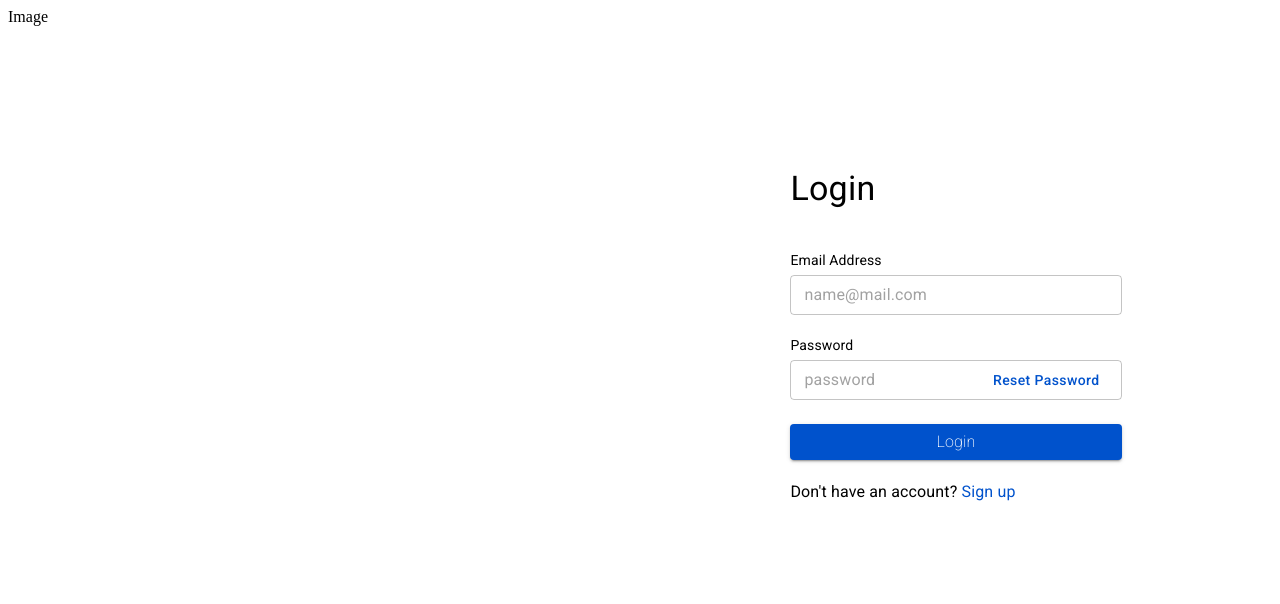
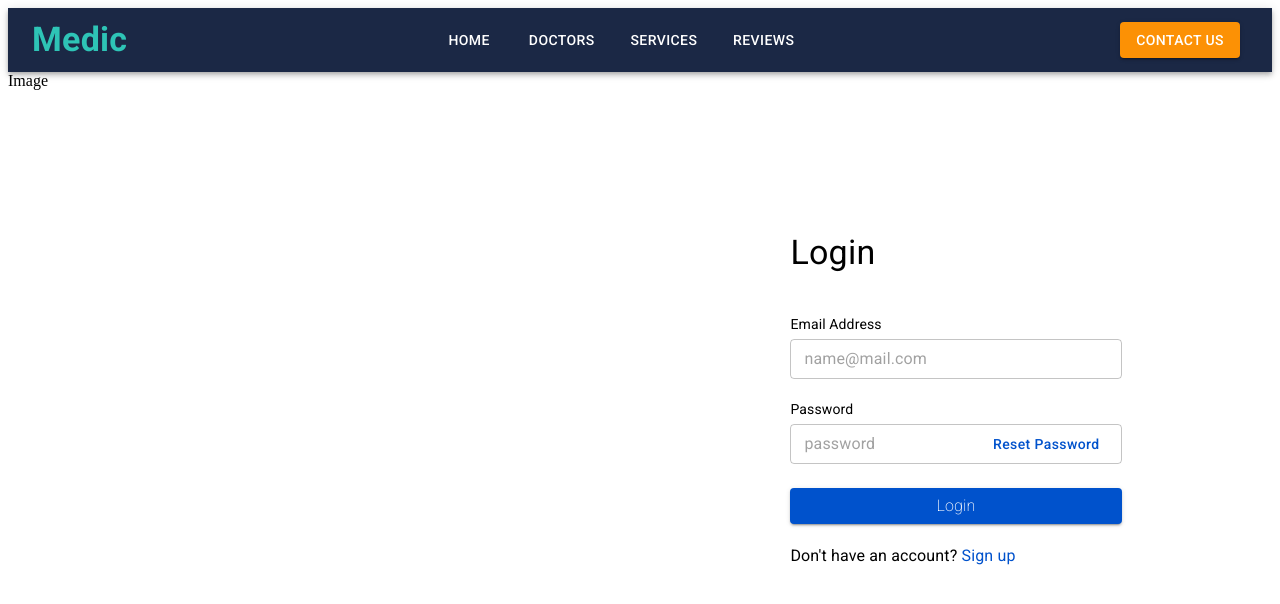
Before and after one commit to amrendrasinghrathore/Medical-Project, a React (Create React App) app in the folder frontend/: page / in a window 1280 px wide. Shown: the top 604 px of the page. Built offline with nearby package versions, Linux system fonts and the light colour scheme.

Commit message:
Still solving merge conflicts

```diff
--- a/frontend/package.json
+++ b/frontend/package.json
@@ -5,13 +5,9 @@
   "dependencies": {
     "@emotion/react": "^11.9.3",
     "@emotion/styled": "^11.9.3",
-<<<<<<< HEAD
     "@mui/material": "^5.8.6",
     "@mui/styles": "^5.8.6",
-=======
     "@mui/icons-material": "^5.8.4",
-    "@mui/material": "^5.8.6",
->>>>>>> ff2110390efcbcf0c1f8ed78edf14e6074a91dbb
     "@testing-library/jest-dom": "^5.16.4",
     "@testing-library/react": "^13.3.0",
     "@testing-library/user-event": "^13.5.0",
--- a/frontend/src/App.js
+++ b/frontend/src/App.js
@@ -1,8 +1,10 @@
 import Login from './Pages/Login';
+import NavBar from './Components/NavBar'
 
 function App() {
   return (
     <div>
+      <NavBar/>
       <Login />
     </div>
   );
```
Also changed, not shown: 1 other file (tests, documents, lock files or other folders).
